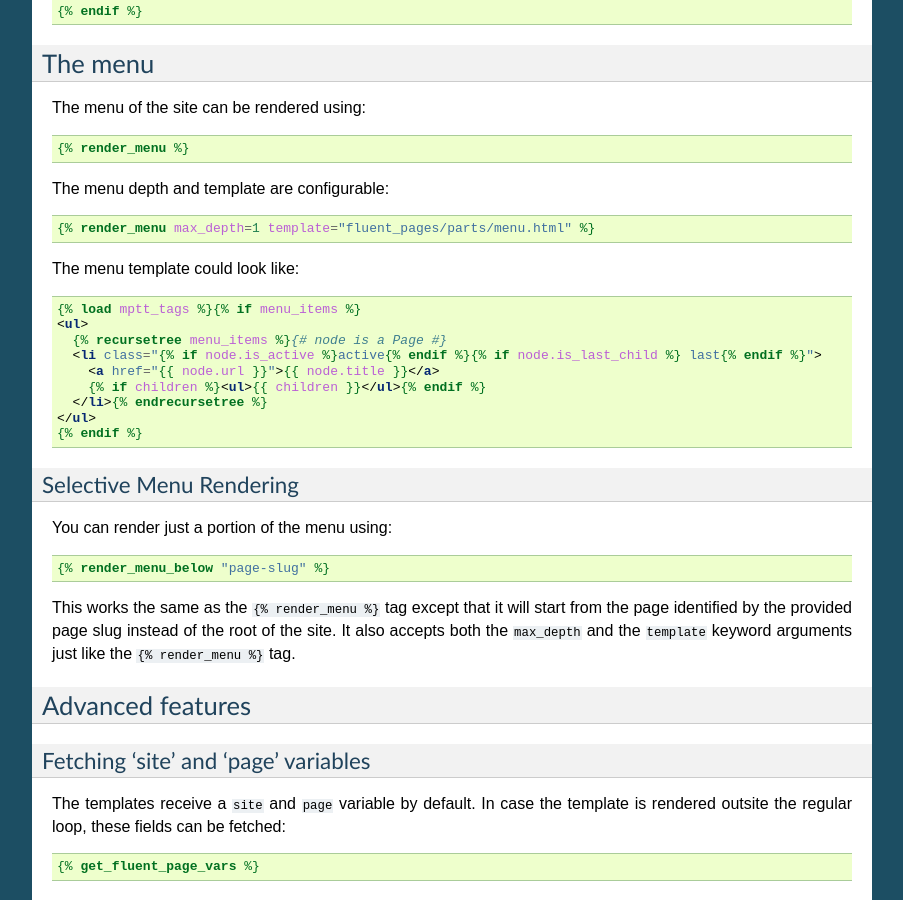
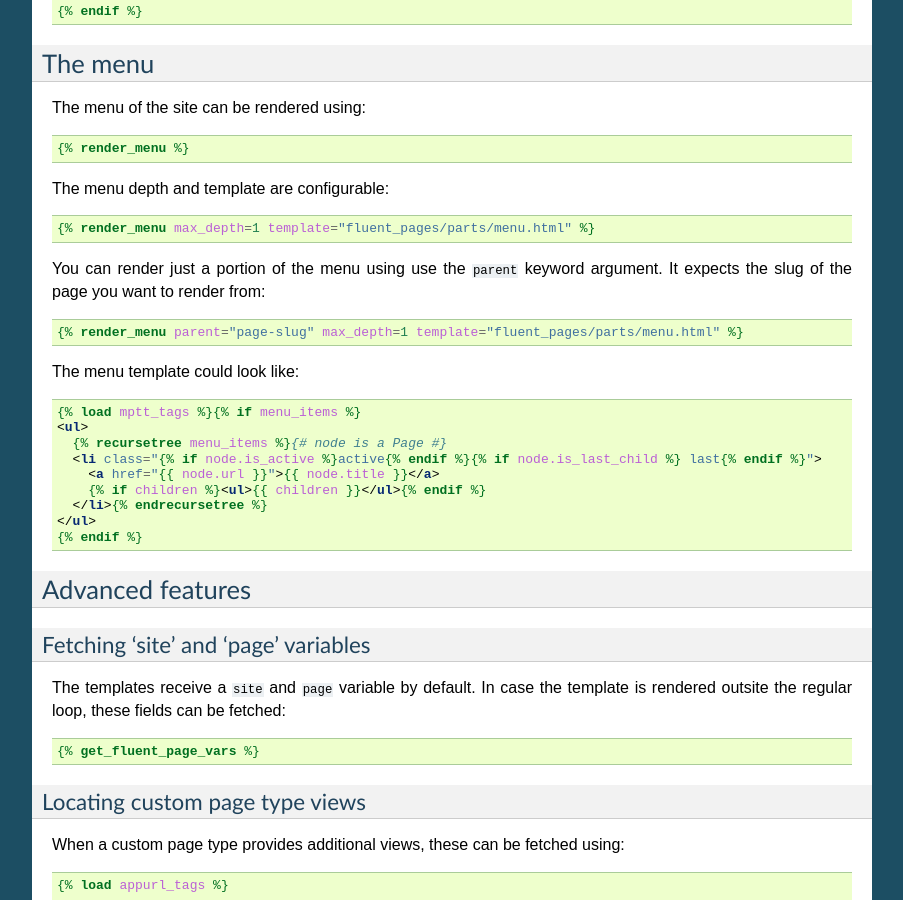
Before and after one commit to django-fluent/django-fluent-pages, a Sphinx documentation site: the page built from docs/templatetags.rst, in a window 1280 px wide and 900 px high, scrolled down 523 px. Shown: the whole window, without its empty margins (198-1101 px from the left). Built offline with Sphinx 7.4.7, drawn with Linux system fonts in a browser that asks for light colours; some of the changed text lies outside the part shown.

Commit message:
Refactor based on discussion in #21

```diff
--- a/docs/templatetags.rst
+++ b/docs/templatetags.rst
@@ -54,6 +54,13 @@ The menu depth and template are configurable:
 
     {% render_menu max_depth=1 template="fluent_pages/parts/menu.html" %}
 
+You can render just a portion of the menu using use the ``parent`` keyword argument.
+It expects the slug of the page you want to render from:
+
+.. code-block:: html+django
+
+    {% render_menu parent="page-slug" max_depth=1 template="fluent_pages/parts/menu.html" %}
+
 The menu template could look like:
 
 .. code-block:: html+django
@@ -67,20 +74,6 @@ The menu template could look like:
       </li>{% endrecursetree %}
     </ul>
     {% endif %}
-
-Selective Menu Rendering
-~~~~~~~~~~~~~~~~~~~~~~~~
-
-You can render just a portion of the menu using:
-
-.. code-block:: html+django
-
-    {% render_menu_below "page-slug" %}
-
-This works the same as the ``{% render_menu %}`` tag except that it will start from
-the page identified by the provided page slug instead of the root of the site. It
-also accepts both the ``max_depth`` and the ``template`` keyword arguments just like
-the ``{% render_menu %}`` tag.
 
 Advanced features
 -----------------
```
Also changed, not shown: 1 other file.
